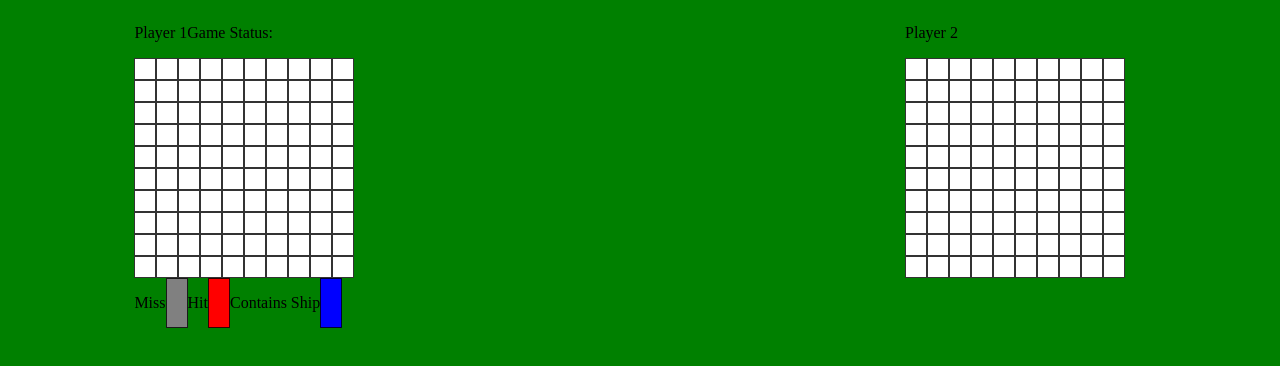
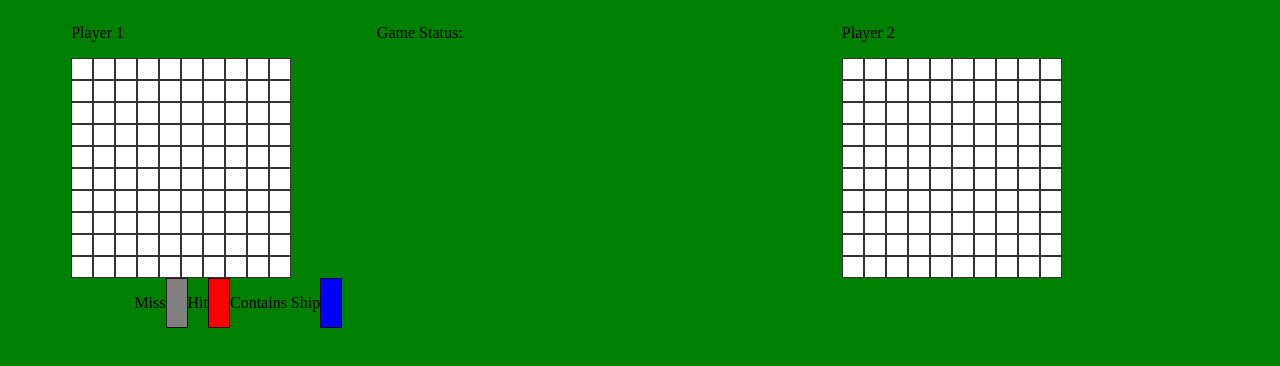
Before and after one commit to jackalot/O-Battleship, a website built with webpack: page dist/index.html in a window 1280 px wide. Built offline with nearby package versions, Linux system fonts and the light colour scheme.

Commit message:
changed playerOne margin-Left to 5% playerTo margin-Left had its margin-Left changed to 30% and .gameStatus was added to style.css with a margin-left of 20%

```diff
--- a/src/style.css
+++ b/src/style.css
@@ -31,13 +31,13 @@ justify-content: flex-start;
 display: flex;
 flex-direction: column;
 justify-content: flex-start;
-margin-left: 10%;
+margin-left: 5%;
 }
 .playerTwo {
     display: flex;
     flex-direction: column;
     justify-content: flex-end;
-    margin-left: 50%;
+    margin-left: 30%;
 }
 .boxTypes {
    display: flex;
@@ -45,3 +45,6 @@ margin-left: 10%;
    justify-content: flex-start;
    margin-left: 10%;
 }
+.gameStatus {
+    margin-left: 20%;
+}
```
